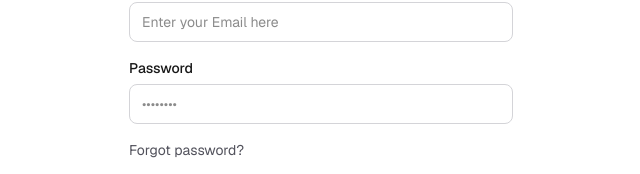
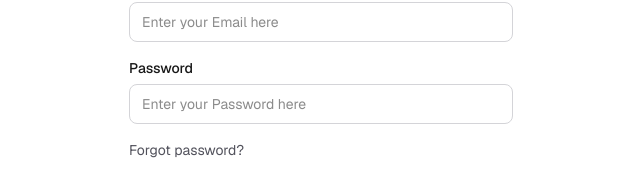
Before and after one commit to Anurag-2312/Zev, a Next.js app: page /login in a window 1280 px wide. Shown: the part 324-498 px from the top of the page, without its empty margins (319-959 px from the left). Built offline with nearby package versions, Linux system fonts and the light colour scheme.

Commit message:
Small fix

```diff
--- a/app/login/page.js
+++ b/app/login/page.js
@@ -71,7 +71,7 @@ function LoginForm() {
               required
               value={password}
               onChange={(e) => setPassword(e.target.value)}
-              placeholder="••••••••"
+              placeholder="Enter your Password here"
               className="h-10 rounded-lg border border-zinc-300 bg-white px-3 text-sm outline-none focus:border-zinc-900 dark:border-zinc-700 dark:bg-zinc-900 dark:focus:border-zinc-100"
             />
           </label>
```
